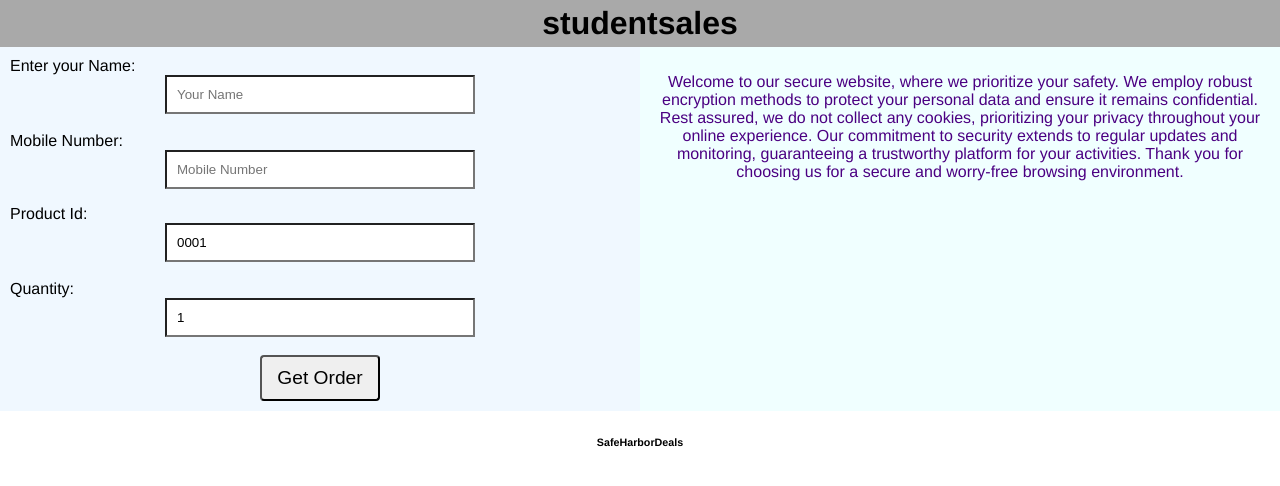
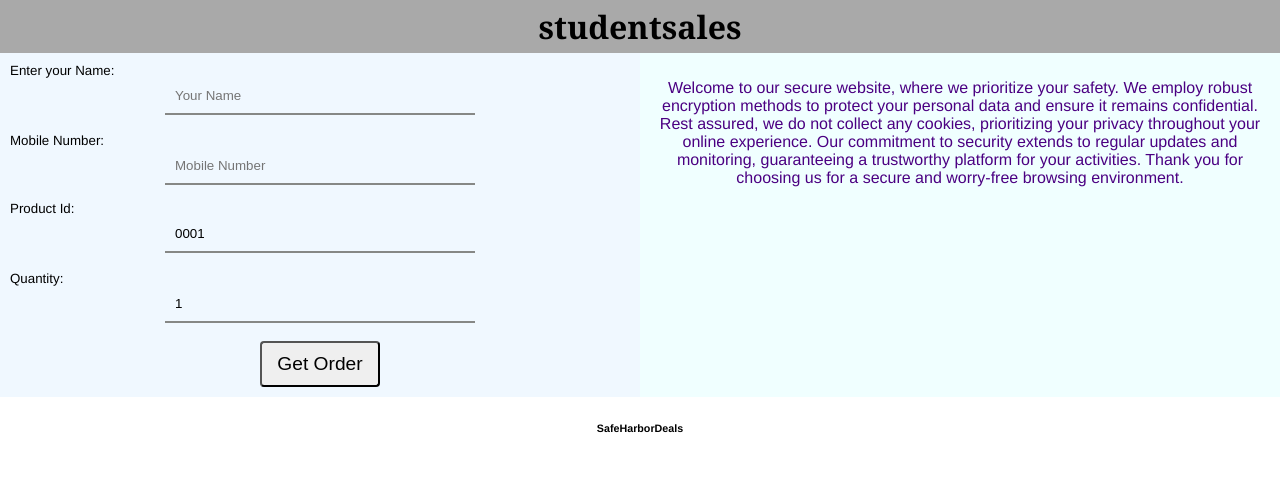
Before and after one commit to varunkumarreddypoli/studentsales, a plain HTML site: page order1.html in a window 1280 px wide. Drawn offline with Linux system fonts and the light colour scheme.

Commit message:
Add files via upload

```diff
--- a/order.css
+++ b/order.css
@@ -15,6 +15,7 @@ h1{
     padding: 5px;
     background-color: darkgray;
     width: 100%;
+    font-family:Cambria, Cochin, Georgia, Times, 'Times New Roman', serif;
 }
     .column1{
         flex:45%;
@@ -36,6 +37,7 @@ h1{
         display: block;
         text-align:left;
         margin-right:100px;
+        font-size: smaller;
     }
     input[type="text"],input[type="tel"],input[type="number"]{
         padding: 10px;
@@ -43,7 +45,9 @@ h1{
         display: block;
         margin:0 auto;
         justify-content: center;
-        background-color: white;
+        background-color: rgba(255, 255, 255, 0);
+        border: none;
+        border-bottom: 2px solid rgb(134, 136, 134);
     }
     input[type="submit"]{
         display: block;
@@ -52,7 +56,6 @@ h1{
         padding:10px;
         border-radius: 4px;
         width:120px;
-
     }
     input[type="submit"]:hover{
         background-color: black;
```
